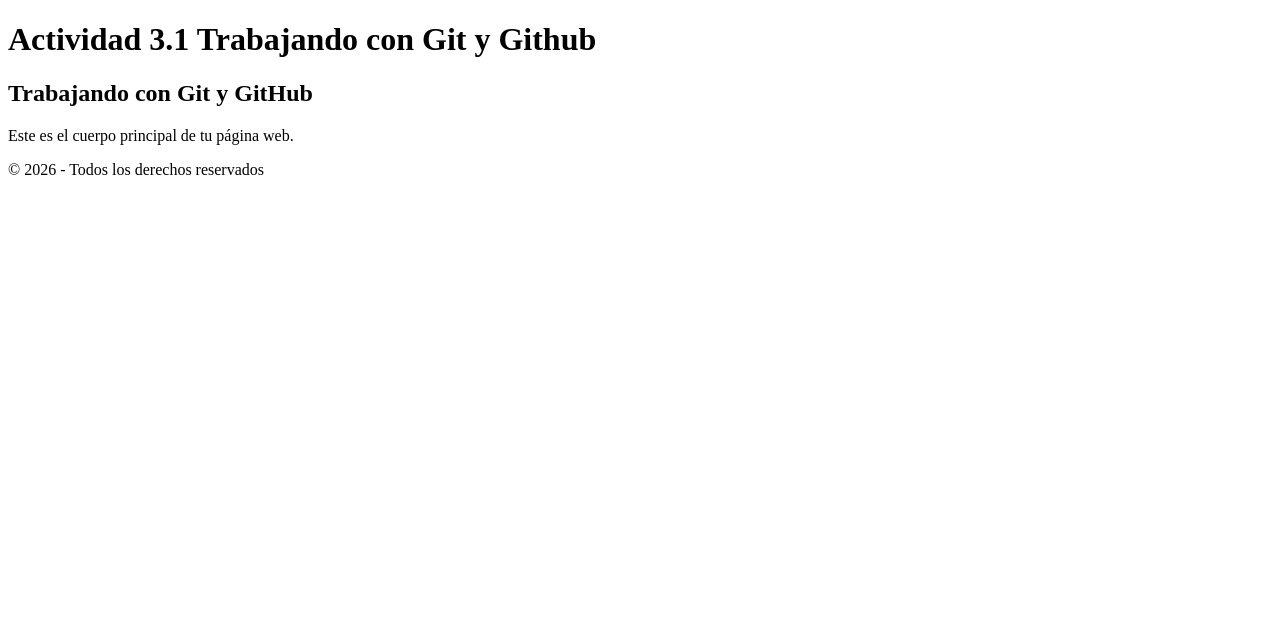
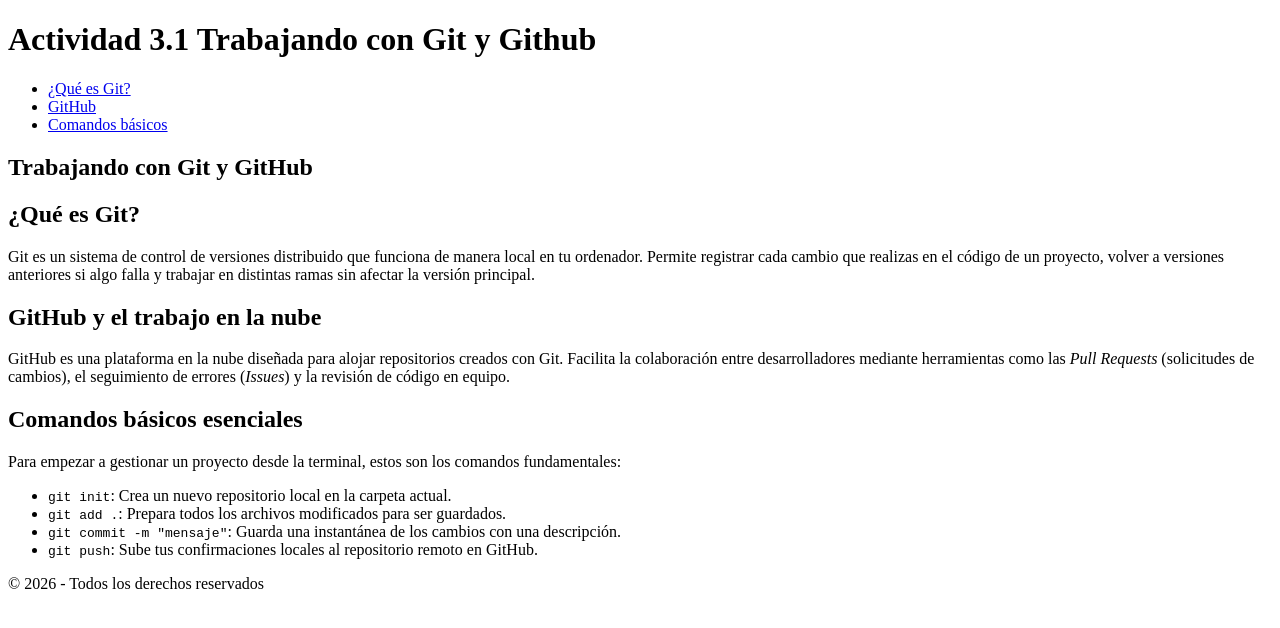
Before and after one commit to jmanzanera-edu/Proyecto-Web-JuMaBa2627, a plain HTML site: page index.html in a window 1280 px wide. Drawn offline with Linux system fonts and the light colour scheme.

Commit message:
añado secciones

```diff
--- a/index.html
+++ b/index.html
@@ -1,21 +1,60 @@
 <!DOCTYPE html>
 <html lang="es">
+
 <head>
     <meta charset="UTF-8">
     <meta name="viewport" content="width=device-width, initial-scale=1.0">
     <title>Actividad 3.1</title>
 </head>
+
 <body>
 
     <header>
         <h1>Actividad 3.1 Trabajando con Git y Github</h1>
-        <!-- Aquí va el menú de navegación o el logo -->
+        <!-- Menú con 3 secciones -->
+        <nav>
+            <ul>
+                <li><a href="#que-es-git">¿Qué es Git?</a></li>
+                <li><a href="#github">GitHub</a></li>
+                <li><a href="#comandos">Comandos básicos</a></li>
+            </ul>
+        </nav>
     </header>
 
     <main>
         <section>
             <h2>Trabajando con Git y GitHub</h2>
-            <p>Este es el cuerpo principal de tu página web.</p>
+            <section id="que-es-git">
+                <h2>¿Qué es Git?</h2>
+                <p>
+                    Git es un sistema de control de versiones distribuido que funciona de manera local en tu ordenador.
+                    Permite registrar cada cambio que realizas en el código de un proyecto, volver a versiones
+                    anteriores
+                    si algo falla y trabajar en distintas ramas sin afectar la versión principal.
+                </p>
+            </section>
+
+            <section id="github">
+                <h2>GitHub y el trabajo en la nube</h2>
+                <p>
+                    GitHub es una plataforma en la nube diseñada para alojar repositorios creados con Git.
+                    Facilita la colaboración entre desarrolladores mediante herramientas como las <em>Pull Requests</em>
+                    (solicitudes de cambios), el seguimiento de errores (<em>Issues</em>) y la revisión de código en
+                    equipo.
+                </p>
+            </section>
+
+            <section id="comandos">
+                <h2>Comandos básicos esenciales</h2>
+                <p>Para empezar a gestionar un proyecto desde la terminal, estos son los comandos fundamentales:</p>
+                <ul>
+                    <li><code>git init</code>: Crea un nuevo repositorio local en la carpeta actual.</li>
+                    <li><code>git add .</code>: Prepara todos los archivos modificados para ser guardados.</li>
+                    <li><code>git commit -m "mensaje"</code>: Guarda una instantánea de los cambios con una descripción.
+                    </li>
+                    <li><code>git push</code>: Sube tus confirmaciones locales al repositorio remoto en GitHub.</li>
+                </ul>
+            </section>
         </section>
     </main>
 
@@ -24,4 +63,5 @@
     </footer>
 
 </body>
+
 </html>
```
